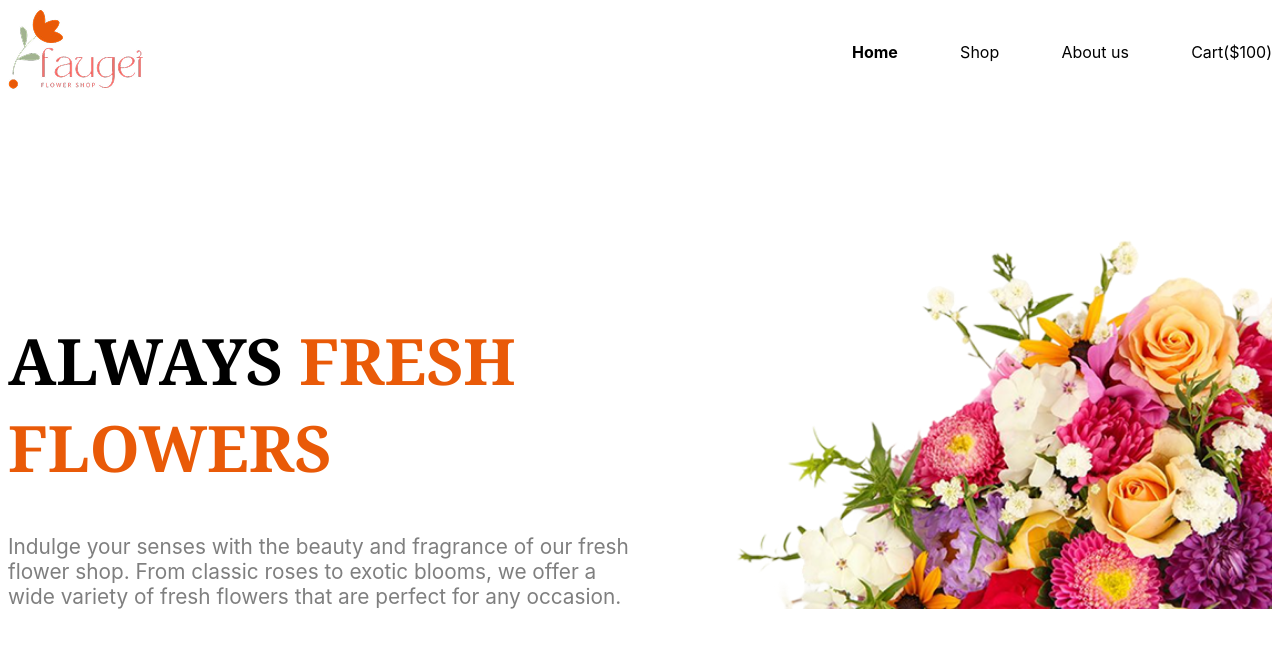
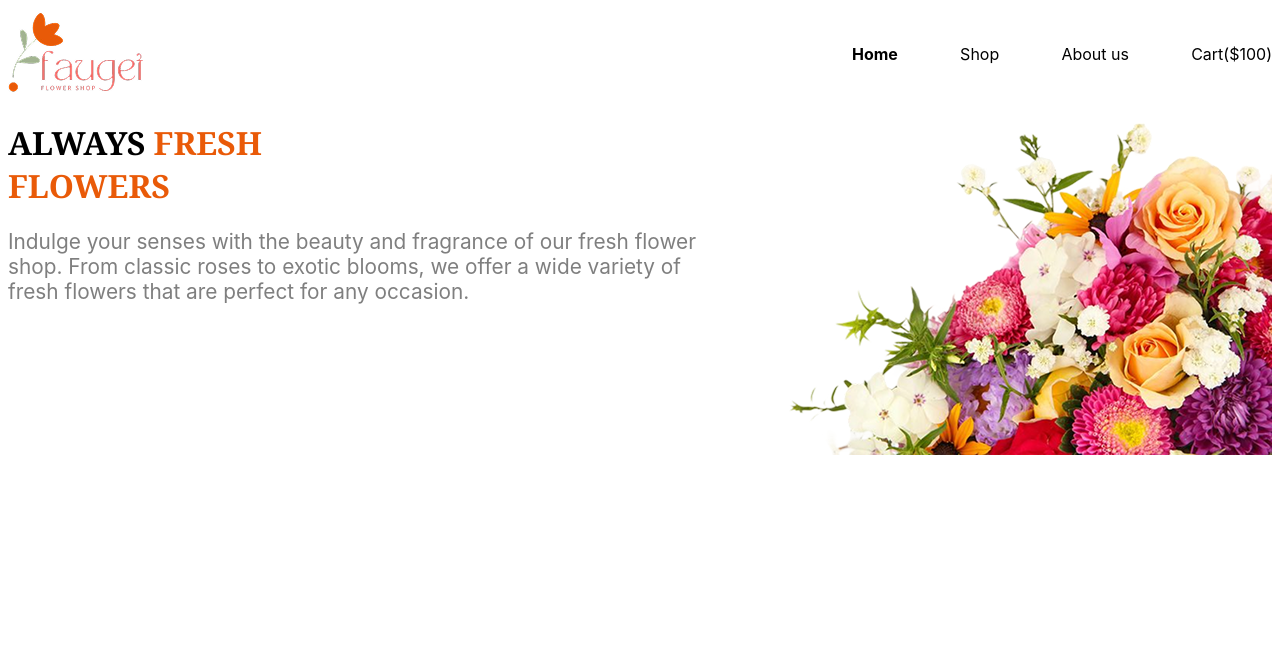
Before and after one commit to himel-sh/assignment-2, a plain HTML site: page index.html in a window 1280 px wide. Drawn offline with Linux system fonts and the light colour scheme.

Commit message:
reset media code

```diff
--- a/index.html
+++ b/index.html
@@ -17,13 +17,13 @@
 
             </div>
             <div>
-                <ui class="nav-items inter-description">
+                <ul class="nav-items inter-description">
                     <li class="nav-item"><a href="" class="nav-link"><b>Home</b></a></li>
                     <li class="nav-item"><a href="" class="nav-link">Shop</a></li>
                     <li class="nav-item"><a href="" class="nav-link">About us</a></li>
-                    <li class="nav-item"><a href="" class="nav-link">Cart($100)</a></li>
+                    <li class="nav-item cart"><a href="" class="nav-link">Cart($100)</a></li>
 
-                </ui>
+                </ul>
             </div>
         </nav>
         <!-- banner -->
--- a/styles/style.css
+++ b/styles/style.css
@@ -66,22 +66,3 @@ main {
 }
 
 /* banner styles */
-.banner {
-    margin-top: 120px;
-    justify-content: space-between;
-    align-items: end;
-}
-
-.banner img {
-    width: 50%;
-}
-
-.banner-title {
-    font-size: 2rem;
-    font-weight: 700;
-    width: 50%;
-}
-
-.banner-title p {
-    margin-bottom: 0;
-}
```
